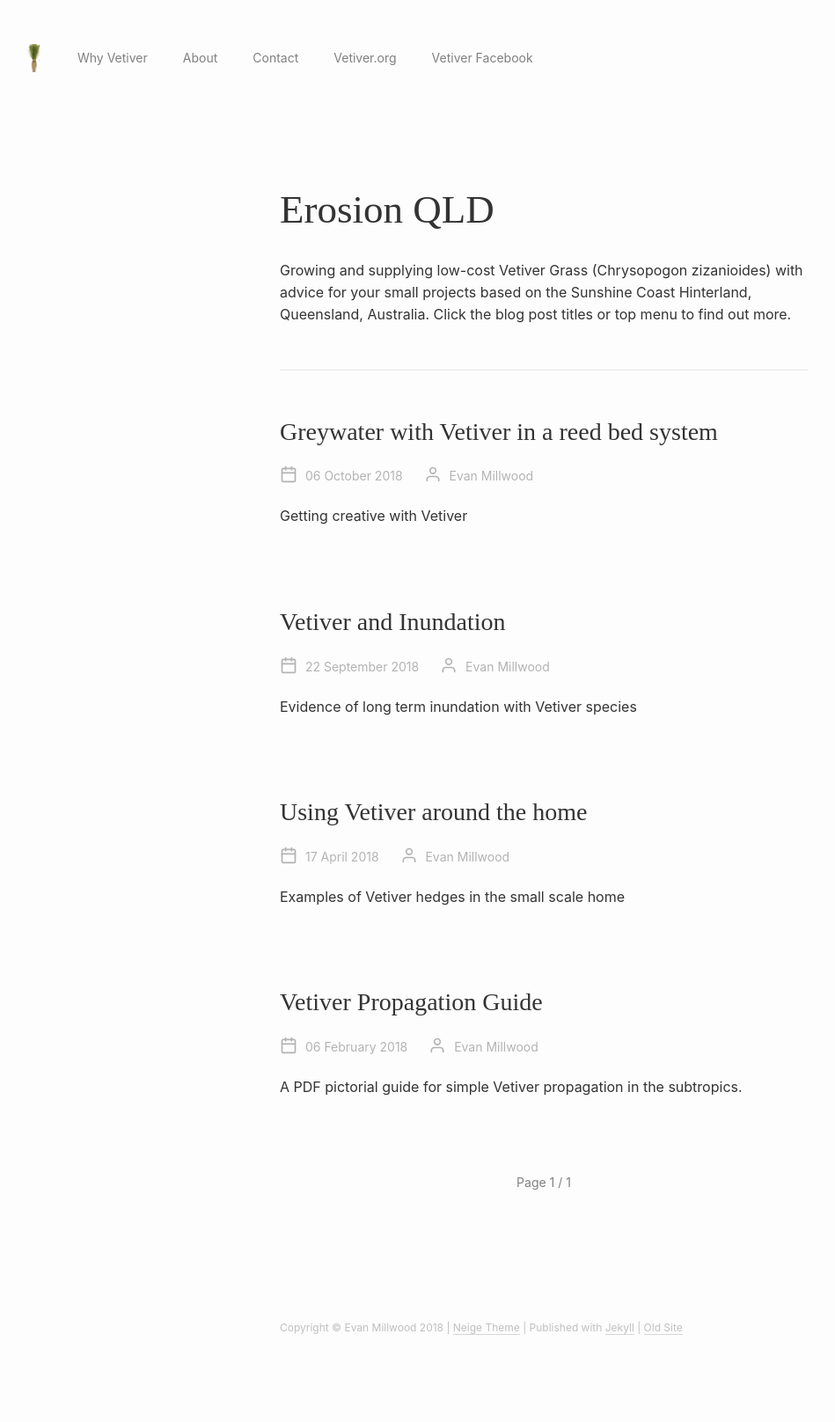
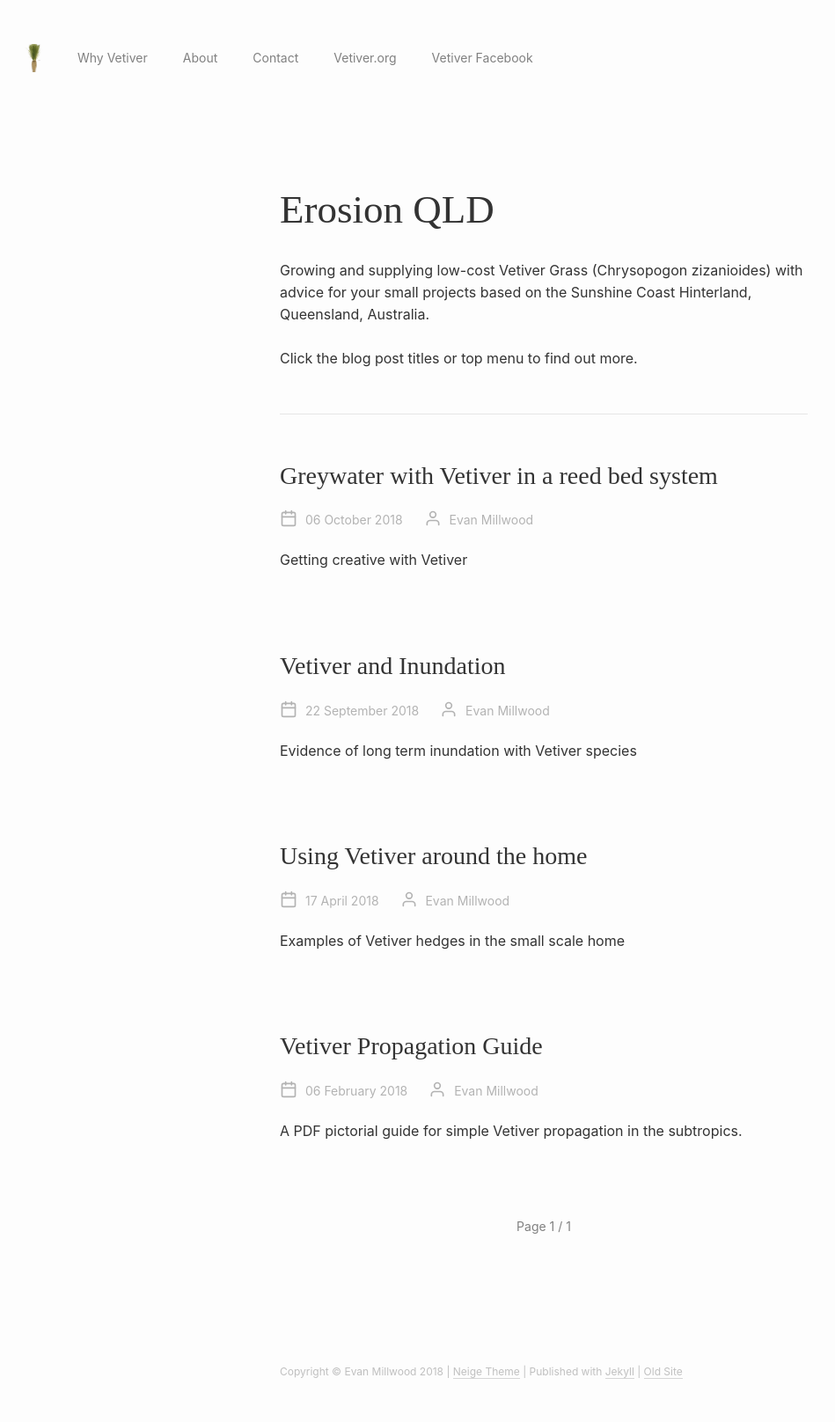
Before and after one commit to Tr33mo/tr33motest.github.io, a Jekyll site: the page built from index.html, in a window 1280 px wide. Shown: the whole page at 88% size, without its empty margins (22-971 px from the left). Built offline with Jekyll 4.4.1, drawn with Linux system fonts in a browser that asks for light colours; the list of posts is cut into pages by our own code; before the commit the page ends 1566 px from its top, so only the background shows below that.

```diff
--- a/_config.yml
+++ b/_config.yml
@@ -17,7 +17,7 @@ icon: "/assets/img/vetavatar.png"
 favicon: "/assets/img/favicon.ico"
 #og_image: "/assets/img/og.jpg"
 lang: en
-description: Growing and supplying low-cost Vetiver Grass (Chrysopogon zizanioides) with advice for your small projects based on the Sunshine Coast Hinterland, Queensland, Australia. Click the blog post titles or top menu to find out more.
+description: Growing and supplying low-cost Vetiver Grass (Chrysopogon zizanioides) with advice for your small projects based on the Sunshine Coast Hinterland, Queensland, Australia. <br /><br />Click the blog post titles or top menu to find out more.
 url: http://www.erosionqld.com.au
 color: "#333333"
 baseurl:
```
